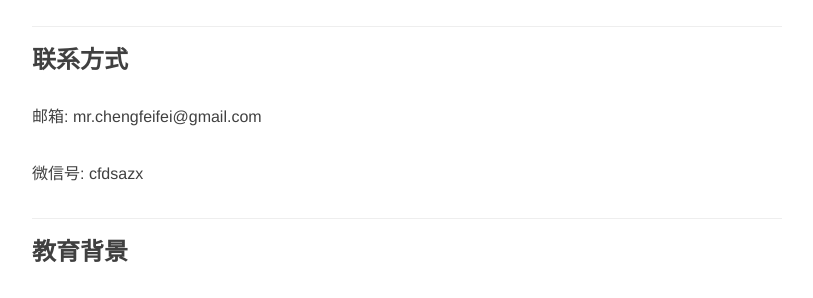
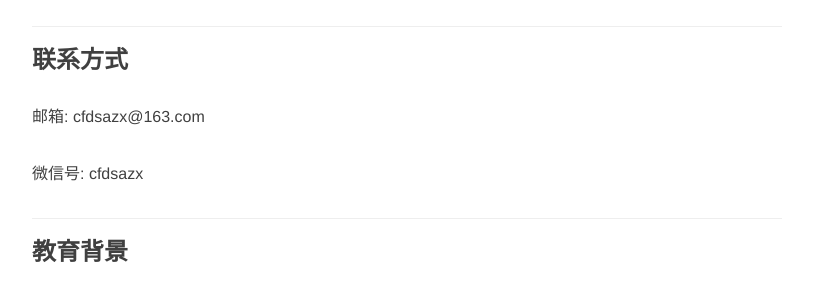
Before and after one commit to chengfeifei/chengfeifei.github.io, a Jekyll site: the page built from _posts/2016-04-14-my-resume.md, in a window 1280 px wide and 900 px high, scrolled down 440 px. Shown: the part 152-450 px from the top of the window, without its empty margins (233-1046 px from the left). Built offline with Jekyll 4.4.1, drawn with Linux system fonts in a browser that asks for light colours; nearby versions of some CDN libraries; comment, search, counter and statistics services are not loaded.

Commit message:
edit email

```diff
--- a/_posts/2016-04-14-my-resume.md
+++ b/_posts/2016-04-14-my-resume.md
@@ -15,7 +15,7 @@ date: 2016-04-14
 
 ### 联系方式
 
-邮箱: mr.chengfeifei@gmail.com
+邮箱: cfdsazx@163.com
 
 微信号: cfdsazx
 
```
